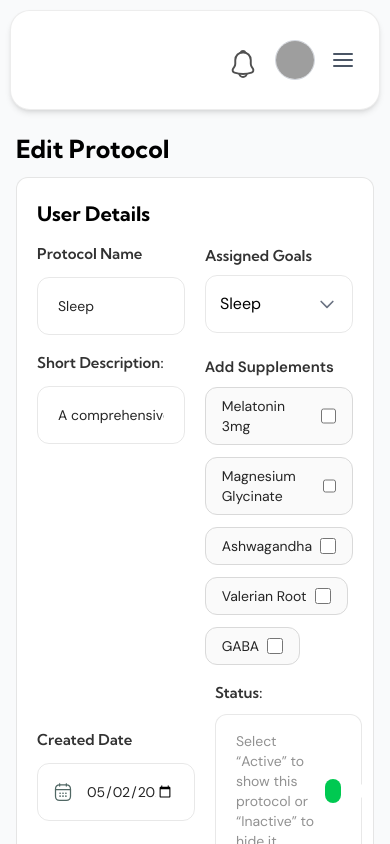
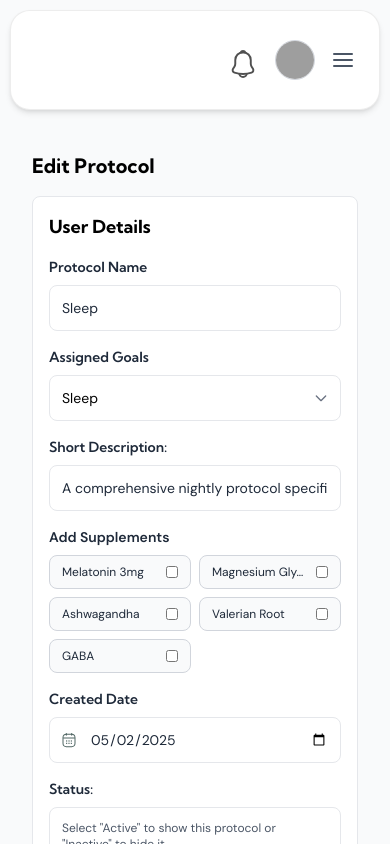
Before and after one commit to Awais-khalid11/BioSpan-Dashboard, a React (Vite) app: page /edit-protocol in a window 390 px wide. Built offline with nearby package versions, Linux system fonts and the light colour scheme; grey boxes are pictures that could not be loaded.

Commit message:
Responsive Done

```diff
--- a/src/components/Input.jsx
+++ b/src/components/Input.jsx
@@ -1,24 +1,25 @@
+// Input.js
 import React from "react";
 
-const Input = ({ label, type, value, id }) => {
+const Input = ({ label, type, value, id, placeholder }) => {
   const isDate = type === "date";
 
   return (
-    <div className="w-1/2">
+    <div className="w-full">
       <label
         htmlFor={id}
-        className="text-[#323232] text-[15px] leading-[1] tracking-[1.6%] font-semibold"
+        className="text-gray-800 text-sm md:text-base font-semibold"
       >
         <h3>{label}</h3>
       </label>
 
-      <div className="relative mt-4">
+      <div className="relative mt-2 md:mt-3">
         {isDate && (
-          <div className="absolute left-4 top-1/2 transform -translate-y-1/2 pointer-events-none">
+          <div className="absolute left-3 md:left-4 top-1/2 transform -translate-y-1/2 pointer-events-none">
             <img
               src="/assets/icons/calendar.svg"
               alt="calendar icon"
-              className="w-5 h-5 opacity-70"
+              className="w-4 h-4 md:w-5 md:h-5 opacity-70"
             />
           </div>
         )}
@@ -27,10 +28,10 @@ const Input = ({ label, type, value, id }) => {
           type={type}
           id={id}
           defaultValue={value}
-          placeholder={value}
-          className={`w-full text-sm text-[#252525] placeholder-opacity-50 py-4.5 ${
-            isDate ? "pl-12" : "px-5"
-          } pr-5 rounded-[12px] border border-[#2525251A]`}
+          placeholder={placeholder}
+          className={`w-full text-sm text-gray-800 placeholder-gray-400 py-3 md:py-4 ${
+            isDate ? "pl-10 md:pl-12" : "px-3 md:px-4"
+          } pr-3 md:pr-4 rounded-lg md:rounded-xl border border-gray-200`}
           style={
             isDate
               ? {
--- a/src/components/Selector.jsx
+++ b/src/components/Selector.jsx
@@ -1,25 +1,24 @@
+// Selector.js
 import React from "react";
 
 const Selector = ({ label, options, value, onChange }) => {
   return (
-    <div className="relative">
+    <div className="relative w-full">
       {label && (
         <label className="block">
-          <h3 className="text-[#323232] text-[15px] leading-[1] tracking-[1.6%] font-semibold">
+          <h3 className="text-gray-800 text-sm md:text-base font-semibold">
             {label}
           </h3>
         </label>
       )}
 
-      <div className="relative mt-3">
+      <div className="relative mt-2 md:mt-3">
         <select
           value={value}
           onChange={(e) => onChange(e.target.value)}
-          className="w-full border border-[#2525251A] rounded-[12px] px-3.5 py-[15px] pr-12 text-[16px] appearance-none focus:outline-none focus:ring-2 focus:border-transparent"
+          className="w-full border border-gray-200 rounded-lg md:rounded-xl px-3 md:px-4 py-3 md:py-4 pr-10 md:pr-12 text-sm md:text-base appearance-none focus:outline-none focus:ring-2 focus:border-transparent"
           style={{
-            // Remove default dropdown arrow in Firefox
             MozAppearance: "none",
-            // Remove default dropdown arrow in IE
             msExpandedAppearance: "none",
           }}
         >
@@ -31,9 +30,9 @@ const Selector = ({ label, options, value, onChange }) => {
         </select>
 
         {/* Custom dropdown arrow */}
-        <div className="pointer-events-none absolute right-4 top-1/2 transform -translate-y-1/2">
+        <div className="pointer-events-none absolute right-3 md:right-4 top-1/2 transform -translate-y-1/2">
           <svg
-            className="w-5 h-5 text-gray-500"
+            className="w-4 h-4 md:w-5 md:h-5 text-gray-500"
             fill="none"
             stroke="currentColor"
             strokeWidth="2"
--- a/src/components/Sidebar.jsx
+++ b/src/components/Sidebar.jsx
@@ -110,9 +110,9 @@ const Sidebar = ({ isOpen, onClose }) => {
             ))}
           </nav>
 
-          <button className="mt-auto bg-red-800/20 text-red-600 py-2 rounded-md flex items-center justify-center gap-2 hover:bg-red-600/45">
+          <button className="mt-auto flex items-center gap-3 px-4 py-2 rounded-lg transition border border-[#FFFFFF33] hover:bg-white/10 bg-red-800/20 text-red-600">
             <ReactSVG src="/assets/icons/logout.svg" className="w-5 h-5" />
-            Logout
+            <span>Logout</span>
           </button>
         </div>
       </div>
--- a/src/pages/protocols/components/EditProtocol.jsx
+++ b/src/pages/protocols/components/EditProtocol.jsx
@@ -18,25 +18,28 @@ const EditProtocol = () => {
   };
 
   return (
-    <div>
-      <h1 className="text-[25px] font-bold text-black mb-4 leading-[1]">
-        Edit Protocol{" "}
+    <div className="p-4 md:p-6">
+      <h1 className="text-xl md:text-2xl font-bold text-black mb-4">
+        Edit Protocol
       </h1>
 
-      <div className="bg-white rounded-[12px] border border-[#0000001A] p-5">
+      <div className="bg-white rounded-lg md:rounded-xl border border-gray-200 p-4 md:p-6">
         <form action="#">
-          <h3 className="text-[20px] font-bold text-black mb-4">
+          <h3 className="text-lg md:text-xl font-bold text-black mb-4">
             User Details
           </h3>
 
-          <div className="flex items-center gap-5 mb-5">
+          {/* Protocol Name and Assigned Goals */}
+          <div className="flex flex-col md:flex-row gap-4 md:gap-5 mb-4 md:mb-5">
+            <div className="w-full md:w-1/2">
               <Input
                 label="Protocol Name"
                 type="text"
                 value="Sleep"
                 id="supplement-name"
               />
-            <div className="w-1/2">
+            </div>
+            <div className="w-full md:w-1/2">
               <Selector
                 label="Assigned Goals"
                 options={goalOptions}
@@ -46,20 +49,23 @@ const EditProtocol = () => {
             </div>
           </div>
 
-          <div className="flex gap-5 mb-5">
+          {/* Short Description and Add Supplements */}
+          <div className="flex flex-col md:flex-row gap-4 md:gap-5 mb-4 md:mb-5">
+            <div className="w-full md:w-1/2">
               <Input
                 label="Short Description:"
                 type="text"
                 value="A comprehensive nightly protocol specifically designed to enhance deep sleep quality, promote faster muscle recovery, and support overall nighttime regeneration through targeted supplementation and recovery strategies."
                 id="short-description"
               />
+            </div>
 
-            {/* Updated Add Supplements section */}
-            <div className="w-1/2">
-              <label className="text-[#323232] text-[15px] font-semibold mb-2 block">
+            {/* Add Supplements section */}
+            <div className="w-full md:w-1/2">
+              <label className="text-gray-800 text-sm md:text-base font-semibold mb-2 block">
                 Add Supplements
               </label>
-              <div className="flex flex-wrap gap-3">
+              <div className="grid grid-cols-2 sm:grid-cols-3 md:grid-cols-2 lg:grid-cols-3 gap-2 md:gap-3">
                 {[
                   "Melatonin 3mg",
                   "Magnesium Glycinate",
@@ -69,12 +75,12 @@ const EditProtocol = () => {
                 ].map((supplement) => (
                   <label
                     key={supplement}
-                    className="inline-flex items-center justify-between px-4 py-2 rounded-[12px] border border-[#D9D9D9] bg-[#FAFAFA] text-sm text-[#252525]"
+                    className="flex items-center justify-between px-3 py-2 rounded-lg border border-gray-300 bg-gray-50 text-xs md:text-sm text-gray-800"
                   >
-                    <span className="mr-2">{supplement}</span>
+                    <span className="mr-2 truncate">{supplement}</span>
                     <input
                       type="checkbox"
-                      className="form-checkbox h-4 w-4 text-green-600"
+                      className="form-checkbox h-3 w-3 md:h-4 md:w-4 text-green-600"
                       value={supplement}
                     />
                   </label>
@@ -83,23 +89,26 @@ const EditProtocol = () => {
             </div>
           </div>
 
-          <div className="flex items-center gap-5 mb-5">
+          {/* Created Date and Status */}
+          <div className="flex flex-col md:flex-row gap-4 md:gap-5 mb-4 md:mb-5">
+            <div className="w-full md:w-1/2">
               <Input
                 label="Created Date"
                 type="date"
                 value="2025-05-02"
                 id="created-date"
               />
+            </div>
 
-            <div className="w-1/2">
+            <div className="w-full md:w-1/2">
               <label>
-                <h3 className="text-[#323232] text-[15px] leading-[1] tracking-[1.6%] font-semibold">
+                <h3 className="text-gray-800 text-sm md:text-base font-semibold">
                   Status:
                 </h3>
               </label>
-              <div className="flex mt-3.5 items-center justify-between py-4 px-5 rounded-[12px] border border-[#2525251A] bg-white">
-                <span className="text-sm text-[#252525] opacity-50">
-                  Select “Active” to show this protocol or “Inactive” to hide
+              <div className="flex flex-col md:flex-row md:items-center justify-between gap-3 mt-2 p-3 md:p-4 rounded-lg border border-gray-200 bg-white">
+                <span className="text-xs md:text-sm text-gray-600">
+                  Select "Active" to show this protocol or "Inactive" to hide
                   it.
                 </span>
 
@@ -120,17 +129,17 @@ const EditProtocol = () => {
             </div>
           </div>
 
-          <div className="flex items-center gap-2.5">
+          {/* Footer Buttons */}
+          <div className="flex flex-col-reverse md:flex-row gap-3">
             <button
               type="button"
-              className="w-[20%] px-6 py-[17px] rounded-[12px] leading-[1] border border-[#252525] text-sm tracking-[1.6%] font-extrabold mb-0"
+              className="w-full md:w-1/5 px-4 py-3 md:py-4 rounded-lg border border-gray-800 text-sm font-bold"
             >
-              <h4>Cancel</h4>
+              Cancel
             </button>
-
             <button
               type="submit"
-              className="w-[80%] bg-[#072723] text-white leading-[1] px-6 py-[17px] rounded-[12px] border border-[#252525] text-sm tracking-[1.6%] font-extrabold mb-0"
+              className="w-full md:w-4/5 bg-[#072723] text-white px-4 py-3 md:py-4 rounded-lg border border-gray-800 text-sm font-bold"
             >
               Save Changes
             </button>
```
Also changed, not shown: src/components/MiniTable.jsx (+48 -31 lines), src/pages/SupplementModal.jsx (+23 -18 lines), src/pages/UserDeatil.jsx (+39 -68 lines). Lines whose indentation alone changed are shown as unchanged.
